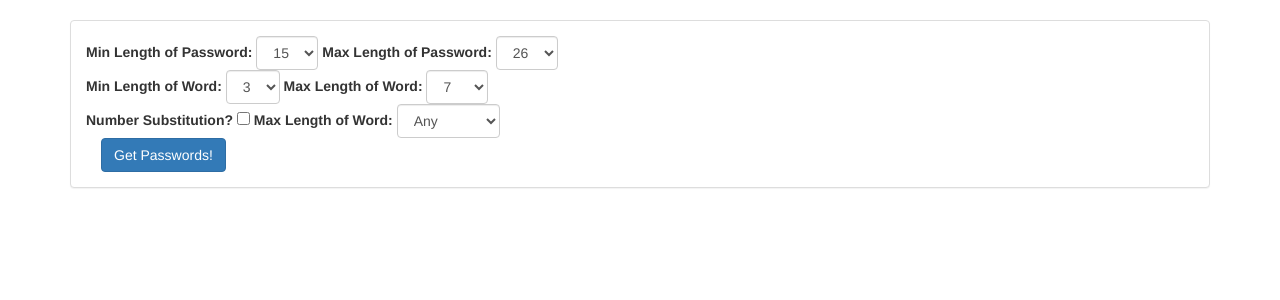
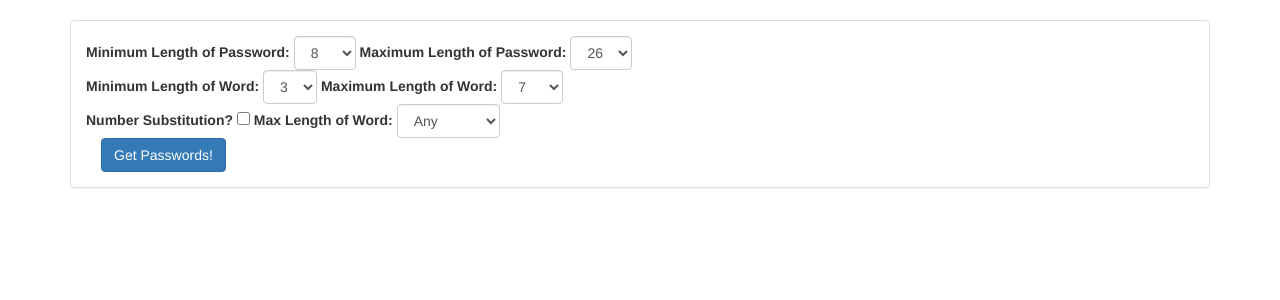
Before and after one commit to tappma01/password_generator, a Flask app: page / in a window 1280 px wide. Shown: the part 52-352 px from the top of the page. Run offline with Flask 2, Linux system fonts and the light colour scheme; some libraries are stand-ins or nearby versions.

Commit message:
new commit

```diff
--- a/templates/index.html
+++ b/templates/index.html
@@ -14,8 +14,15 @@
         <form action="/processform" method="get">
           <div class="row form-inline">
             <div class="form-group">
-              <label for="min">Min Length of Password:</label>
+              <label for="min">Minimum Length of Password:</label>
               <select id = "min" name="min" class="form-control" required>
+                <option value="8">8</option>
+                <option value="9">9</option>
+                <option value="10">10</option>
+                <option value="11">11</option>
+                <option value="12">12</option>
+                <option value="13">13</option>
+                <option value="14">14</option>
                 <option value="15">15</option>
                 <option value="16">16</option>
                 <option value="17">17</option>
@@ -23,7 +30,7 @@
               </select>
             </div>
             <div class="form-group">
-              <label for="max">Max Length of Password:</label>
+              <label for="max">Maximum Length of Password:</label>
               <select id = "max" name="max" class="form-control" required>
                 <option value="26">26</option>
                 <option value="27">27</option>
@@ -35,7 +42,7 @@
           </div>
         <div class="row form-inline">
           <div class="form-group">
-            <label for="minWord">Min Length of Word:</label>
+            <label for="minWord">Minimum Length of Word:</label>
             <select id = "minWord" name="minWord" class="form-control" required>
               <option value="3">3</option>
               <option value="4">4</option>
@@ -43,7 +50,7 @@
             </select>
           </div>
           <div class="form-group">
-            <label for="maxWord">Max Length of Word:</label>
+            <label for="maxWord">Maximum Length of Word:</label>
             <select id = "maxWord" name="maxWord" class="form-control" required>
               <option value="7">7</option>
               <option value="8">8</option>
```
